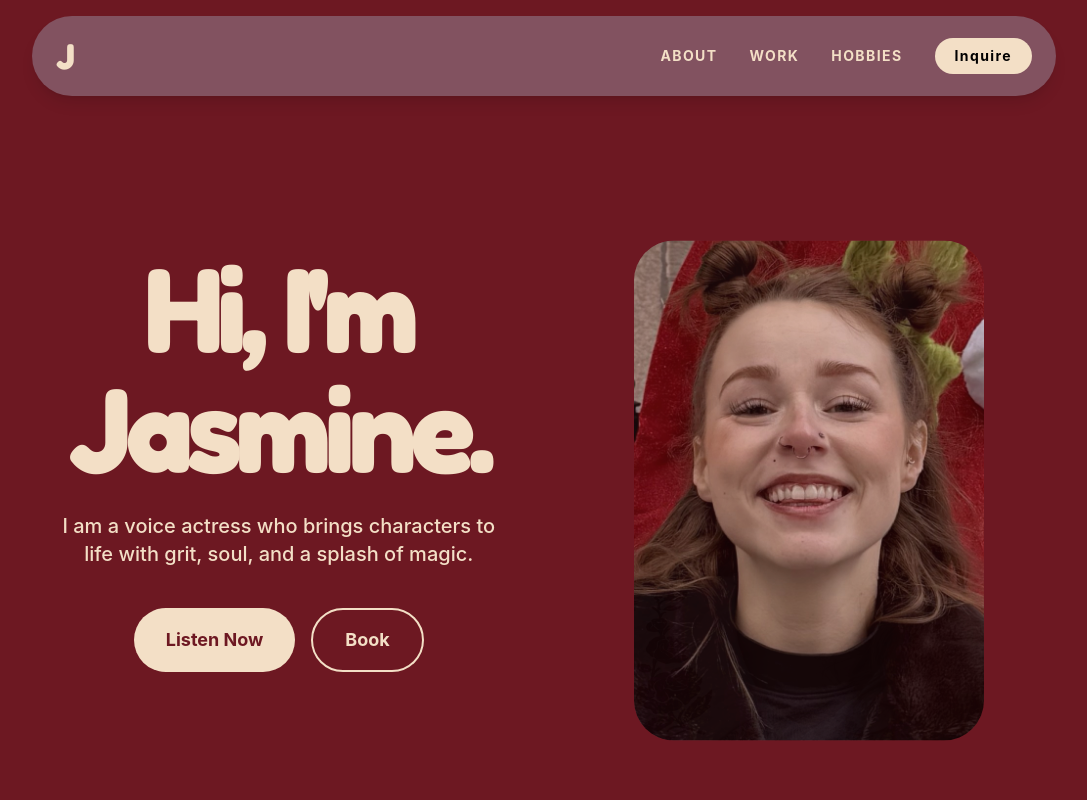
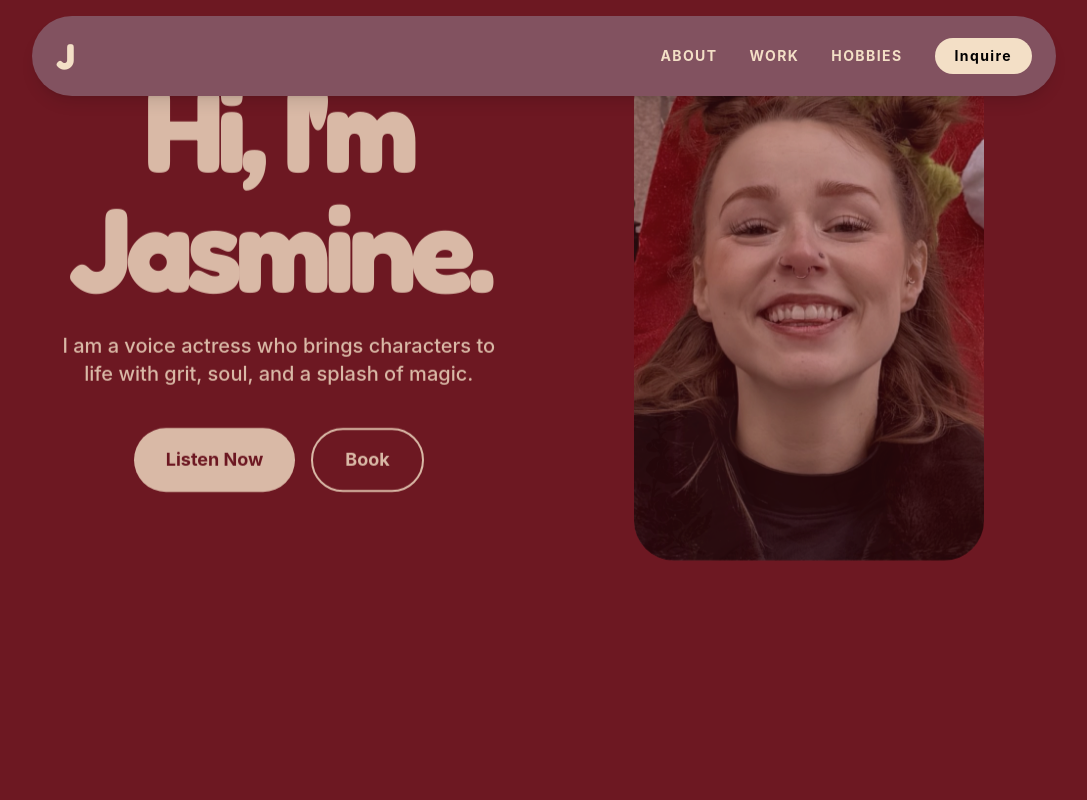
Before and after one commit to dchang1031/Jasmine-site, a React (Vite) app: page / in a window 1280 px wide. Shown: the top 800 px of the page, without its empty margins (96-1183 px from the left). Built offline with nearby package versions, Linux system fonts and the light colour scheme.

Commit message:
Rewrite AnimatedSection: continuous scroll-scrubbed transitions, early exit before nav, slide-up enter

```diff
--- a/src/components/AnimatedSection.tsx
+++ b/src/components/AnimatedSection.tsx
@@ -1,5 +1,5 @@
-import React, { useEffect, useRef, useState } from 'react';
-import { motion, useInView } from 'framer-motion';
+import React, { useRef } from 'react';
+import { motion, useScroll, useTransform } from 'framer-motion';
 
 interface AnimatedSectionProps {
   id: string;
@@ -8,10 +8,13 @@ interface AnimatedSectionProps {
 }
 
 /**
- * Section transition:
- * - Incoming section: fades in + rises from below
- * - Outgoing section: quickly moves up + fades out while still on screen
- *   (becomes invisible before reaching the sticky nav)
+ * Continuous scroll-scrubbed section transition.
+ *
+ * Behavior:
+ * - Only one section is meaningfully visible at a time
+ * - Incoming content slides up from the bottom while fading in
+ * - Outgoing content slides up and fades out early (gone before reaching the sticky nav)
+ * - Opacity and position are continuously driven by scroll position (not instant jumps)
  */
 export const AnimatedSection: React.FC<AnimatedSectionProps> = ({
   id,
@@ -19,48 +22,42 @@ export const AnimatedSection: React.FC<AnimatedSectionProps> = ({
   className = '',
 }) => {
   const ref = useRef<HTMLElement>(null);
-  const [scrollDir, setScrollDir] = useState<'down' | 'up'>('down');
-  const lastY = useRef(0);
 
-  // Trigger while a good portion is still visible so exit happens early
-  const isInView = useInView(ref, {
-    amount: 0.35,
-    once: false,
+  const { scrollYProgress } = useScroll({
+    target: ref,
+    // 0 = section top hits viewport bottom (about to enter)
+    // 1 = section bottom hits viewport top (fully left)
+    offset: ['start end', 'end start'],
   });
 
-  useEffect(() => {
-    const onScroll = () => {
-      const y = window.scrollY;
-      if (Math.abs(y - lastY.current) > 4) {
-        setScrollDir(y > lastY.current ? 'down' : 'up');
-        lastY.current = y;
-      }
-    };
-    window.addEventListener('scroll', onScroll, { passive: true });
-    return () => window.removeEventListener('scroll', onScroll);
-  }, []);
+  // Steep, early curves so:
+  // 1. Enter is a clear slide-up from below
+  // 2. Full visibility is brief
+  // 3. Exit finishes while content is still well below the nav
+  //
+  // progress keyframes:  enter → hold → exit
+  const opacity = useTransform(
+    scrollYProgress,
+    [0.02, 0.18, 0.42, 0.58],
+    [0, 1, 1, 0]
+  );
 
-  // When leaving: go UP if scrolling down, go DOWN if scrolling up
-  const exitY = scrollDir === 'down' ? -120 : 120;
+  // Positive y = below viewport → 0 = in place → negative y = sliding up and away
+  const y = useTransform(
+    scrollYProgress,
+    [0.02, 0.18, 0.42, 0.58],
+    [160, 0, 0, -180]
+  );
 
   return (
     <section
       ref={ref}
       id={id}
-      className={`relative min-h-screen flex items-center snap-start ${className}`}
+      className={`relative h-screen flex items-center justify-center overflow-hidden snap-start snap-always ${className}`}
     >
       <motion.div
-        className="w-full"
-        initial={false}
-        animate={
-          isInView
-            ? { opacity: 1, y: 0, scale: 1 }
-            : { opacity: 0, y: exitY, scale: 0.98 }
-        }
-        transition={{
-          duration: 0.45,
-          ease: [0.22, 1, 0.36, 1], // quick, smooth
-        }}
+        style={{ opacity, y }}
+        className="w-full will-change-transform"
       >
         {children}
       </motion.div>
```
